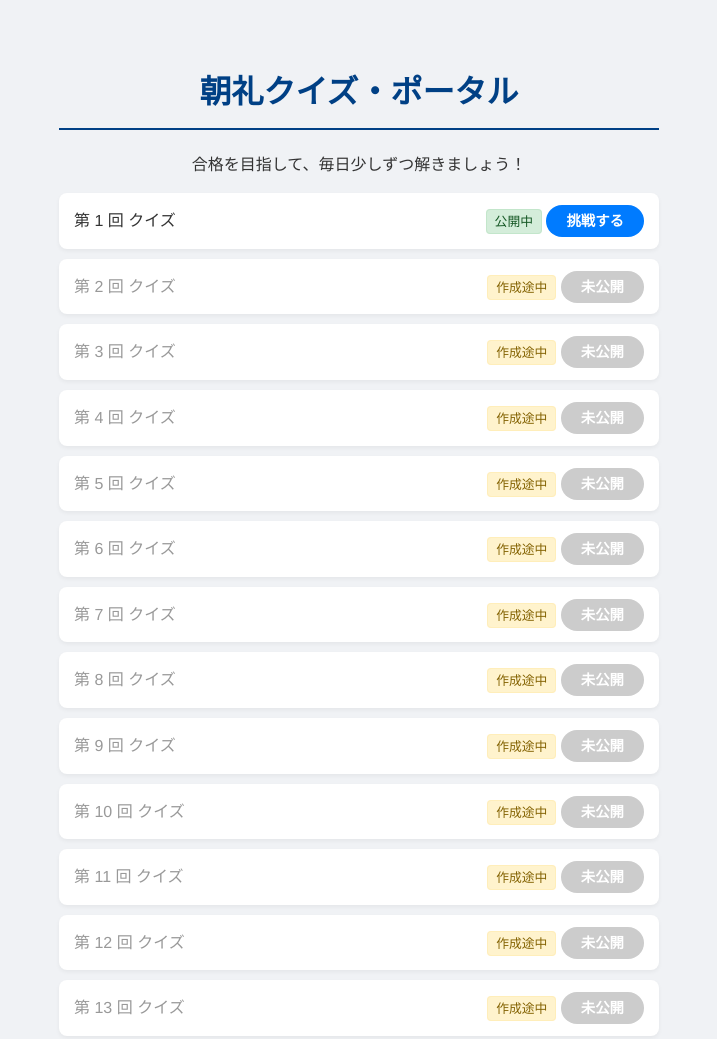
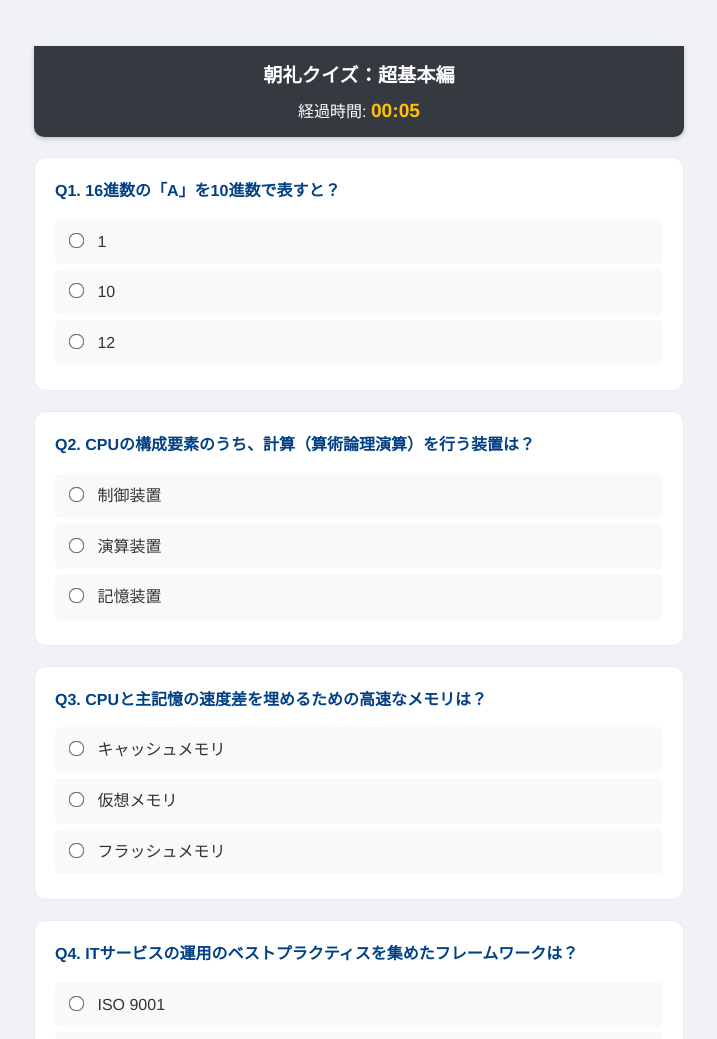
Before and after one commit to chccsd-adc/fe-quiz-okazaki, a plain HTML site: page day1.html in a window 1280 px wide. Shown: the top 1039 px of the page, without its empty margins (281-998 px from the left). Drawn offline with Linux system fonts and the light colour scheme; no server answers.

Commit message:
Update day1.html

```diff
--- a/day1.html
+++ b/day1.html
@@ -4,79 +4,143 @@
     <meta charset="UTF-8">
     <meta name="viewport" content="width=device-width, initial-scale=1.0">
 　　<meta name="robots" content="noindex">
-    <title>基本情報技術者：朝礼クイズ目次</title>
+    <title>基本情報・朝礼5分クイズ</title>
     <style>
-        body { font-family: "Helvetica Neue", Arial, sans-serif; line-height: 1.6; max-width: 600px; margin: 0 auto; padding: 20px; background-color: #f0f2f5; color: #333; }
-        h1 { text-align: center; color: #004085; border-bottom: 2px solid #004085; padding-bottom: 10px; }
-        .quiz-list { list-style: none; padding: 0; }
-        .quiz-item {
-            background: white; margin-bottom: 10px; padding: 15px; border-radius: 8px;
-            display: flex; justify-content: space-between; align-items: center;
-            box-shadow: 0 2px 4px rgba(0,0,0,0.05);
-        }
-        .btn {
-            text-decoration: none; background: #007bff; color: white; padding: 8px 20px;
-            border-radius: 20px; font-weight: bold; font-size: 0.9em; transition: 0.3s;
-        }
-        .btn.disabled { background: #ccc; cursor: not-allowed; pointer-events: none; }
-        .status-badge { font-size: 0.8em; padding: 4px 8px; border-radius: 4px; }
-        .status-preparing { background: #fff3cd; color: #856404; border: 1px solid #ffeeba; }
-        .status-open { background: #d4edda; color: #155724; border: 1px solid #c3e6cb; }
+        body { font-family: "Helvetica Neue", Arial, sans-serif; line-height: 1.6; max-width: 650px; margin: 0 auto; padding: 20px; background-color: #f0f2f5; color: #333; }
+        .sticky-header { position: sticky; top: 0; background: #343a40; color: white; padding: 10px; border-radius: 0 0 10px 10px; text-align: center; z-index: 1000; box-shadow: 0 2px 5px rgba(0,0,0,0.2); }
+        .timer-display { font-size: 1.2em; font-weight: bold; color: #ffc107; }
+
+        h1 { font-size: 1.2rem; margin: 5px 0; }
+        .card { background: white; padding: 20px; border-radius: 12px; shadow: 0 4px 6px rgba(0,0,0,0.05); margin: 20px 0; border: 1px solid #e9ecef; }
+        .question { font-weight: bold; margin-bottom: 15px; color: #004085; }
+        .options label { display: block; padding: 10px; margin-bottom: 5px; background: #f8f9fa; border-radius: 6px; cursor: pointer; transition: 0.2s; }
+        .options label:hover { background: #e9ecef; }
+        input[type="radio"] { margin-right: 10px; transform: scale(1.2); }
+
+        #submit-btn { background: #007bff; color: white; border: none; padding: 15px; border-radius: 50px; cursor: pointer; width: 100%; font-size: 1.1em; font-weight: bold; margin: 30px 0; }
+        #submit-btn:disabled { background: #6c757d; }
+
+        .result-box { display: none; margin-top: 15px; padding: 15px; border-radius: 8px; border-left: 5px solid; }
+        .correct { background: #d4edda; color: #155724; border-left-color: #28a745; }
+        .wrong { background: #f8d7da; color: #721c24; border-left-color: #dc3545; }
+        .explanation { font-size: 0.9em; margin-top: 8px; font-weight: normal; color: #495057; }
+        .final-score { display: none; font-size: 1.5em; text-align: center; padding: 20px; background: white; border-radius: 12px; border: 2px solid #007bff; margin-bottom: 20px; }
     </style>
 </head>
 <body>
 
-    <h1>朝礼クイズ・ポータル</h1>
-    <p style="text-align: center;">合格を目指して、毎日少しずつ解きましょう！</p>
+    <div class="sticky-header">
+        <h1>朝礼クイズ：超基本編</h1>
+        <div>経過時間: <span id="timer" class="timer-display">00:00</span></div>
+    </div>
 
-    <ul id="quiz-list" class="quiz-list">
-        </ul>
+    <div id="final-result" class="final-score"></div>
+
+    <form id="quiz-form">
+        <div class="card">
+            <div class="question">Q1. 16進数の「A」を10進数で表すと？</div>
+            <div class="options">
+                <label><input type="radio" name="q1" value="0"> 1</label>
+                <label><input type="radio" name="q1" value="1"> 10</label>
+                <label><input type="radio" name="q1" value="2"> 12</label>
+            </div>
+            <div id="res-q1" class="result-box"></div>
+        </div>
+
+        <div class="card">
+            <div class="question">Q2. CPUの構成要素のうち、計算（算術論理演算）を行う装置は？</div>
+            <div class="options">
+                <label><input type="radio" name="q2" value="0"> 制御装置</label>
+                <label><input type="radio" name="q2" value="1"> 演算装置</label>
+                <label><input type="radio" name="q2" value="2"> 記憶装置</label>
+            </div>
+            <div id="res-q2" class="result-box"></div>
+        </div>
+
+        <div class="card">
+            <div class="question">Q3. CPUと主記憶の速度差を埋めるための高速なメモリは？</div>
+            <div class="options">
+                <label><input type="radio" name="q3" value="0"> キャッシュメモリ</label>
+                <label><input type="radio" name="q3" value="1"> 仮想メモリ</label>
+                <label><input type="radio" name="q3" value="2"> フラッシュメモリ</label>
+            </div>
+            <div id="res-q3" class="result-box"></div>
+        </div>
+
+        <div class="card">
+            <div class="question">Q4. ITサービスの運用のベストプラクティスを集めたフレームワークは？</div>
+            <div class="options">
+                <label><input type="radio" name="q4" value="0"> ISO 9001</label>
+                <label><input type="radio" name="q4" value="1"> ITIL</label>
+                <label><input type="radio" name="q4" value="2"> SLA</label>
+            </div>
+            <div id="res-q4" class="result-box"></div>
+        </div>
+
+        <div class="card">
+            <div class="question">Q5. 2進数の「1011」を10進数に変換すると？</div>
+            <div class="options">
+                <label><input type="radio" name="q5" value="0"> 9</label>
+                <label><input type="radio" name="q5" value="1"> 11</label>
+                <label><input type="radio" name="q5" value="2"> 13</label>
+            </div>
+            <div id="res-q5" class="result-box"></div>
+        </div>
+
+        <button type="button" id="submit-btn">回答を送信して採点</button>
+    </form>
 
     <script>
-        const totalQuizzes = 30; // 30回分用意
-        const listContainer = document.getElementById('quiz-list');
+        // タイマー処理
+        let seconds = 0;
+        const timerElement = document.getElementById('timer');
+        const timerInterval = setInterval(() => {
+            seconds++;
+            const m = String(Math.floor(seconds / 60)).padStart(2, '0');
+            const s = String(seconds % 60).padStart(2, '0');
+            timerElement.innerText = `${m}:${s}`;
+        }, 1000);
 
-        async function generateList() {
-            for (let i = 1; i <= totalQuizzes; i++) {
-                const fileName = `day${i}.html`;
-                const li = document.createElement('li');
-                li.className = 'quiz-item';
+        // 採点処理
+        document.getElementById('submit-btn').addEventListener('click', function() {
+            clearInterval(timerInterval); // タイマー停止
 
-                // ファイルが存在するかチェック（Fetch APIを使用）
-                const exists = await checkFileExists(fileName);
+            const answers = {
+                q1: { correct: 1, exp: "16進数は 0..9, A(10), B(11)... と続きます。" },
+                q2: { correct: 1, exp: "ALU（算術論理演算装置）が計算を、制御装置が命令の解読を行います。" },
+                q3: { correct: 0, exp: "主記憶（RAM）より高速なキャッシュメモリを間に挟みます。" },
+                q4: { correct: 1, exp: "ITILはITサービスマネジメントの代表的な教科書です。" },
+                q5: { correct: 1, exp: "8(2^3) + 0 + 2(2^1) + 1(2^0) = 11 です。" }
+            };
 
-                if (exists) {
-                    li.innerHTML = `
-                        <span>第 ${i} 回 クイズ</span>
-                        <div>
-                            <span class="status-badge status-open">公開中</span>
-                            <a href="${fileName}" class="btn">挑戦する</a>
-                        </div>
-                    `;
+            let score = 0;
+            for (let qId in answers) {
+                const options = document.getElementsByName(qId);
+                const resDiv = document.getElementById('res-' + qId);
+                let selected = -1;
+                for (let i = 0; i < options.length; i++) {
+                    if (options[i].checked) selected = i;
+                }
+
+                resDiv.style.display = "block";
+                if (selected == answers[qId].correct) {
+                    score++;
+                    resDiv.className = "result-box correct";
+                    resDiv.innerHTML = "◯ 正解！<div class='explanation'>" + answers[qId].exp + "</div>";
                 } else {
-                    li.innerHTML = `
-                        <span style="color: #999;">第 ${i} 回 クイズ</span>
-                        <div>
-                            <span class="status-badge status-preparing">作成途中</span>
-                            <a href="#" class="btn disabled">未公開</a>
-                        </div>
-                    `;
+                    resDiv.className = "result-box wrong";
+                    resDiv.innerHTML = "× 不正解<div class='explanation'>" + answers[qId].exp + "</div>";
                 }
-                listContainer.appendChild(li);
             }
-        }
 
-        // ファイルの実在確認関数
-        async function checkFileExists(url) {
-            try {
-                const response = await fetch(url, { method: 'HEAD' });
-                return response.ok;
-            } catch (e) {
-                return false;
-            }
-        }
+            const finalRes = document.getElementById('final-result');
+            finalRes.style.display = "block";
+            finalRes.innerHTML = `結果：5問中 ${score} 問正解！<br><small>タイム: ${timerElement.innerText}</small>`;
 
-        generateList();
+            window.scrollTo({ top: 0, behavior: 'smooth' });
+            this.disabled = true;
+            this.innerText = "採点完了";
+        });
     </script>
 </body>
 </html>
```
